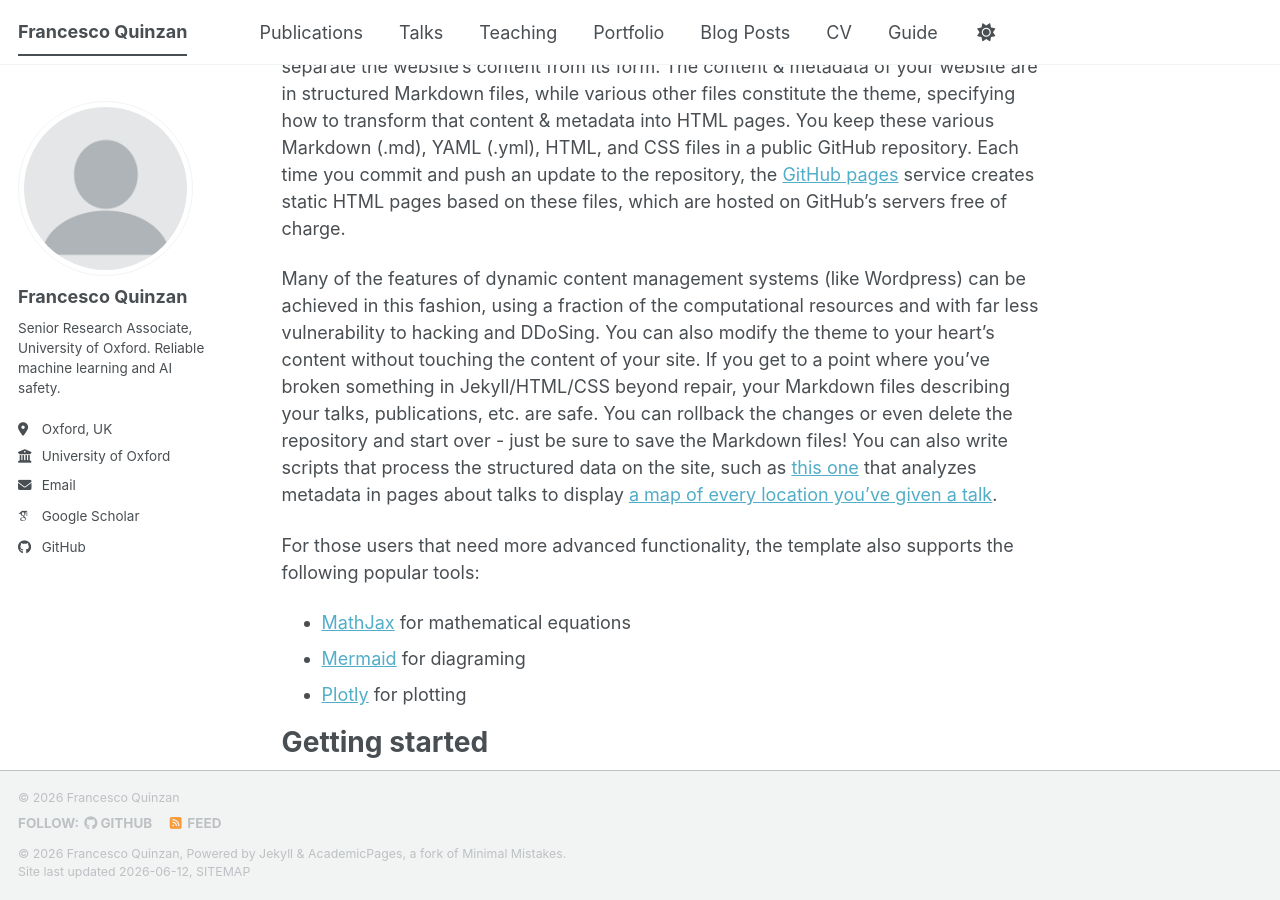
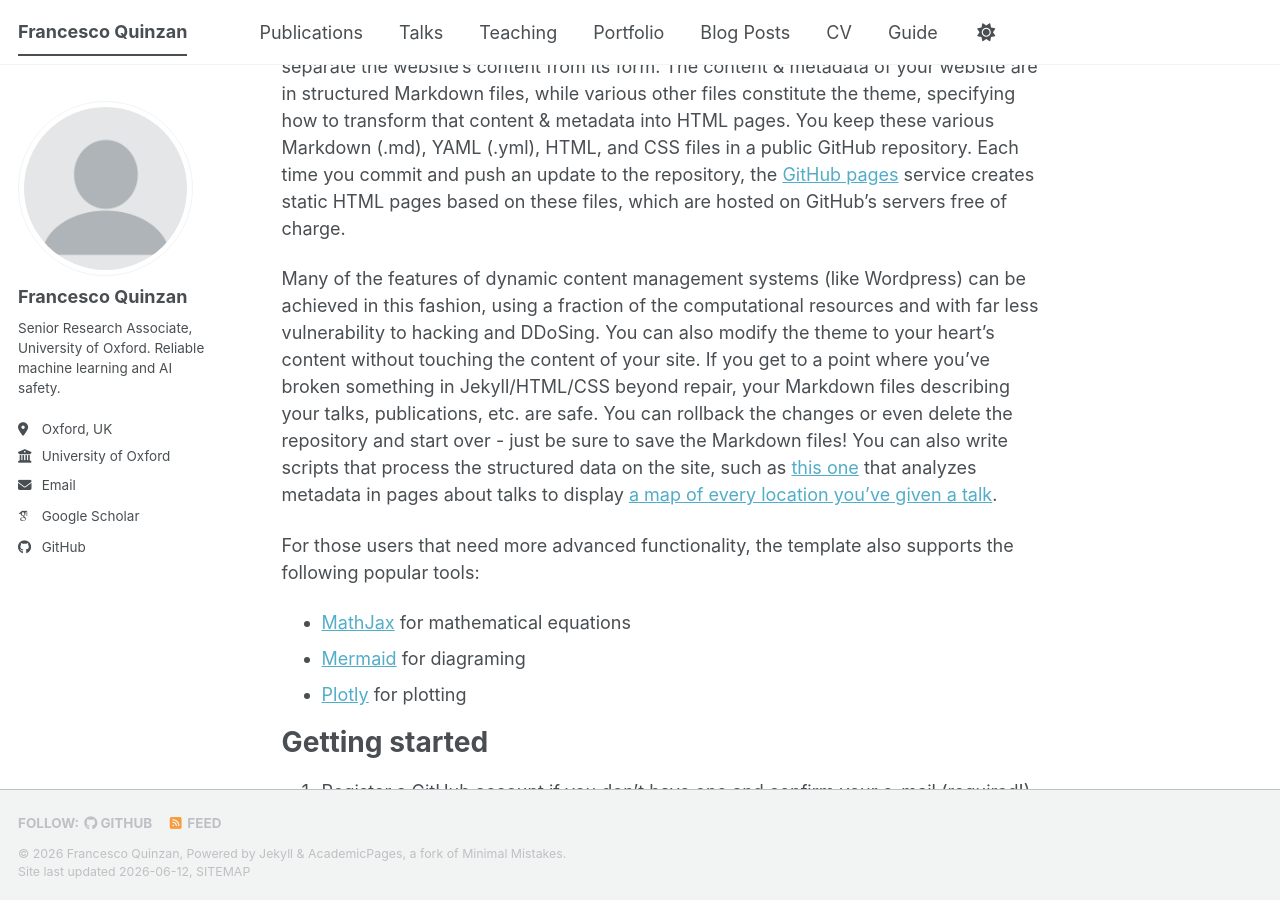
Before and after one commit to francescoQuinzan/francescoQuinzan.github.io, a Jekyll site: the page built from _pages/about.md, in a window 1280 px wide and 900 px high, scrolled down 510 px. Built offline with Jekyll 4.4.1, drawn with Linux system fonts in a browser that asks for light colours; some web fonts are replaced; a script bundle is joined from its source files by our own code; library files that are not in the unit come from our copies.

Commit message:
Update custom.html

```diff
--- a/_includes/footer/custom.html
+++ b/_includes/footer/custom.html
@@ -1,3 +1,2 @@
 <!-- start custom footer snippets -->
-<div class="page__footer-copyright">&copy; {{ site.time | date: '%Y' }} {{ site.name }}</div>
 <!-- end custom footer snippets -->
```
